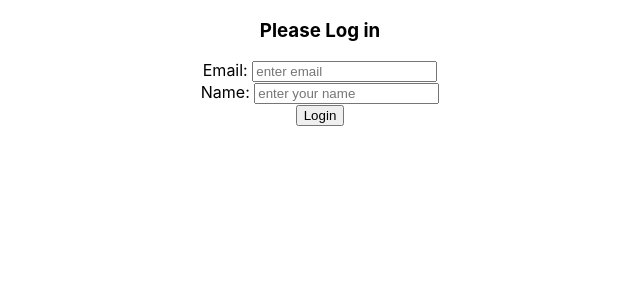
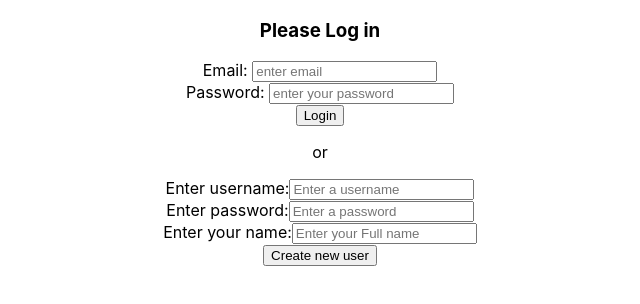
Before and after one commit to tylerletendre98/reduxMessageApp, a React (Create React App) app: page / in a window 1280 px wide. Shown: the top 304 px of the page, without its empty margins (320-960 px from the left). Built offline with nearby package versions, Linux system fonts and the light colour scheme.

Commit message:
adding a way for a user to create a profile and then be logged in under that profile

```diff
--- a/src/App.js
+++ b/src/App.js
@@ -5,13 +5,22 @@ import Login from "./components/Login";
 import DisplayUser from "./components/DisplayUser";
 import { useSelector } from "react-redux";
 import LogoutButton from "./components/logoutButton";
+import CreateNewUser from "./components/CreateNewUser";
 function App() {
   const user = useSelector((state) => state.user.value);
 
-  if (user.loggedIn === false) {
+  if (user.users.length === 0) {
     return (
       <div className="App">
-        <Login />
+        <div>
+          <Login />
+        </div>
+        <div>
+          <p>or</p>
+        </div>
+        <div>
+          <CreateNewUser />
+        </div>
       </div>
     );
   } else {
--- /dev/null
+++ b/src/components/CreateNewUser.jsx
@@ -0,0 +1,70 @@
+import React, { useState } from "react";
+import { useDispatch } from "react-redux";
+import { createNewUser } from "../features/user";
+
+function CreateNewUser() {
+  const dispatch = useDispatch();
+  const [username, setUsername] = useState("");
+  const [password, setPassword] = useState("");
+  const [fullName, setFullName] = useState("");
+
+  const handleUserNameChange = (e) => {
+    setUsername(e.target.value);
+  };
+
+  const handlePasswordChange = (e) => {
+    setPassword(e.target.value);
+  };
+
+  const handleFullNameChange = (e) => {
+    setFullName(e.target.value);
+  };
+
+  const handleNewUser = (e) => {
+    const newUser = {
+      username: username,
+      password: password,
+      fullName: fullName,
+      loggedIn: true,
+    };
+    dispatch(createNewUser(newUser));
+  };
+  return (
+    <div>
+      <div>
+        <label>Enter username:</label>
+        <input
+          type="text"
+          placeholder="Enter a username"
+          value={username}
+          onChange={handleUserNameChange}
+        />
+      </div>
+      <div>
+        <label>Enter password:</label>
+        <input
+          type="password"
+          name=""
+          placeholder="Enter a password"
+          value={password}
+          onChange={handlePasswordChange}
+        />
+      </div>
+      <div>
+        <label>Enter your name:</label>
+        <input
+          type="text"
+          name=""
+          placeholder="Enter your Full name"
+          value={fullName}
+          onChange={handleFullNameChange}
+        />
+      </div>
+      <div>
+        <button onClick={handleNewUser}>Create new user</button>
+      </div>
+    </div>
+  );
+}
+
+export default CreateNewUser;
--- a/src/components/Login.jsx
+++ b/src/components/Login.jsx
@@ -4,24 +4,26 @@ import { login } from "../features/user";
 
 function Login() {
   const [email, setEmail] = useState("");
-  const [name, setName] = useState("");
+  const [password, setPassword] = useState("");
   const dispatch = useDispatch();
 
   const handleEmailChange = (e) => {
     setEmail(e.target.value);
   };
 
-  const handleNameChange = (e) => {
-    setName(e.target.value);
-  };
+  // const handlePasswordChange = (e) => {
+  //   setName(e.target.value);
+  // };
 
   const handleLogin = (e) => {
     const newUser = {
-      name: name,
+      password: password,
       email: email,
       loggedIn: true,
     };
-    dispatch(login(newUser));
+    // if (password === currentUserPassword) {
+    //   dispatch(login(newUser));
+    // }
   };
 
   return (
@@ -41,13 +43,8 @@ function Login() {
             />
           </div>
           <div>
-            <label htmlFor="">Name: </label>
-            <input
-              type="text"
-              placeholder="enter your name"
-              onChange={handleNameChange}
-              value={name}
-            />
+            <label htmlFor="">Password: </label>
+            <input type="password" placeholder="enter your password" />
           </div>
           <div>
             <button onClick={() => handleLogin()}>Login</button>
--- a/src/features/user.js
+++ b/src/features/user.js
@@ -1,24 +1,25 @@
 import {createSlice} from '@reduxjs/toolkit'
 
-const initialStateValue = {
-    name:'',
-    email:'',
-    loggedIn: false
-}
 
 const userSlice = createSlice({
     name:'user',
-    initialState:{value:{name:'',email:'',loggedIn:false}},
+    initialState:{value:{
+        users:[],
+        currentLoggedInUser:{}
+    }},
     reducers:{
+        createNewUser:(state,action)=>{
+            state.value.users.push(action.payload)
+        },
+
         login:(state,action)=>{
-            state.value = action.payload
-            console.log(state.value)
+            state.value.currentLoggedInUser= action.payload
         },
         logout:(state)=>{
-            state.value = {name:'',email:'',loggedIn:false}
+            state.value.currentLoggedInUser={}
         }
     }
 })
 
-export const {login, logout} = userSlice.actions
+export const {login, logout,createNewUser} = userSlice.actions
 export default userSlice.reducer
```
